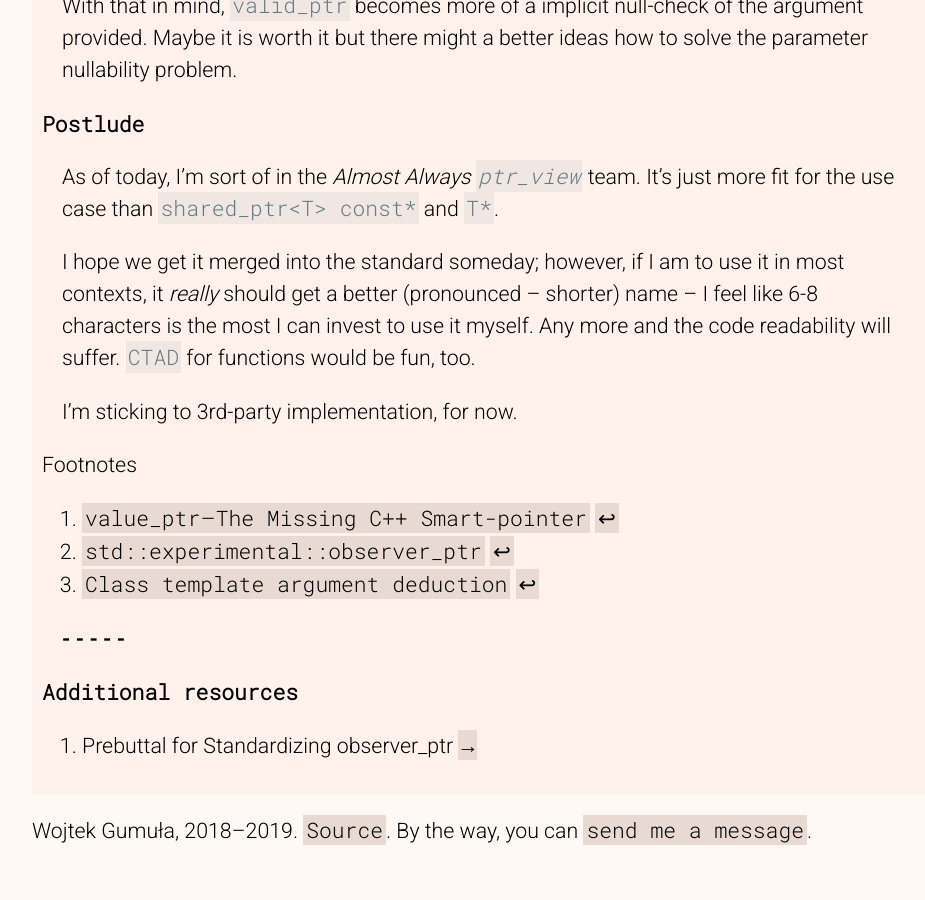
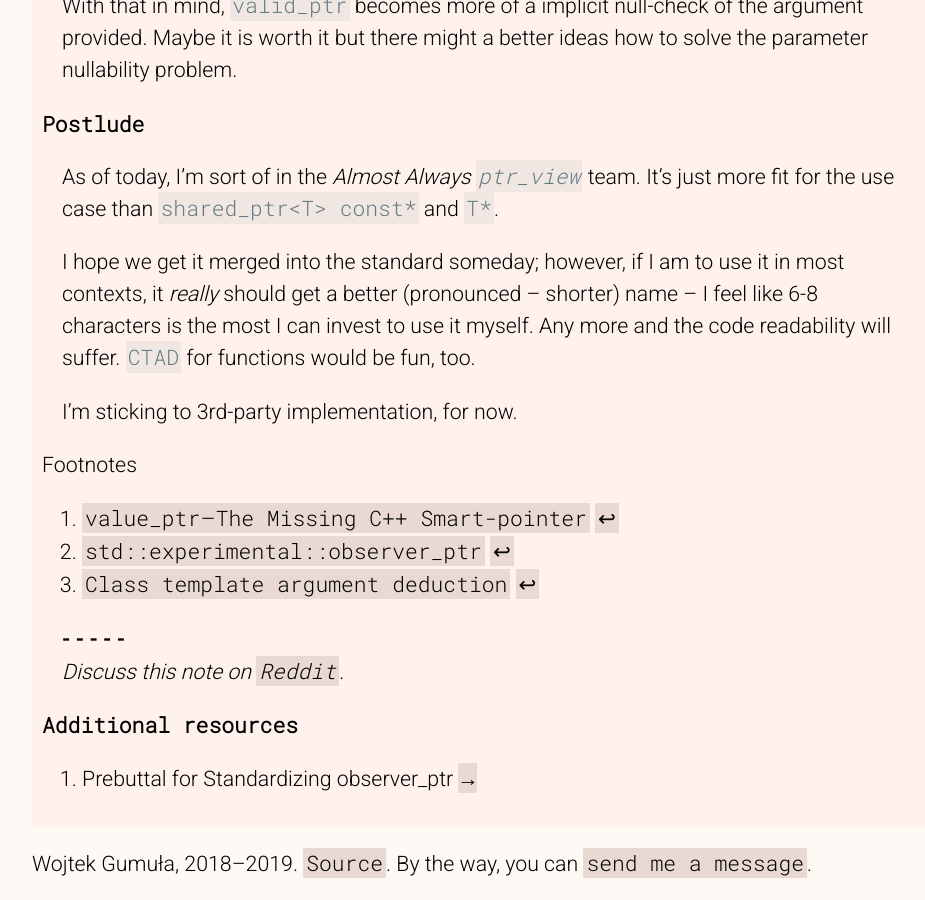
Before and after one commit to wgml/wgml.github.io, a Jekyll site: the page built from _posts/2019-09-23-object_ptr.md, in a window 1280 px wide and 900 px high, scrolled down 11140 px. Shown: the whole window, without its empty margins (141-1066 px from the left). Built offline with Jekyll 4.4.1, drawn with Linux system fonts in a browser that asks for light colours; before the commit the page ends 12007 px from its top, so only the background shows below that; part of the change alters nothing that is shown.

Commit message:
reddit url for object_ptr

```diff
--- a/_posts/2019-09-23-object_ptr.md
+++ b/_posts/2019-09-23-object_ptr.md
@@ -2,6 +2,7 @@
 header: The other missing pointer type -- `object_ptr<T>`
 categories: dev cpp programming
 layout: post
+reddit_url: "https://www.reddit.com/r/cpp/comments/d88ugt/the_other_missing_pointer_type_object_ptrt"
 resources:
   - url: https://github.com/tvaneerd/isocpp/blob/master/observer_ptr.md
     desc: "Prebuttal for Standardizing observer_ptr"
```
